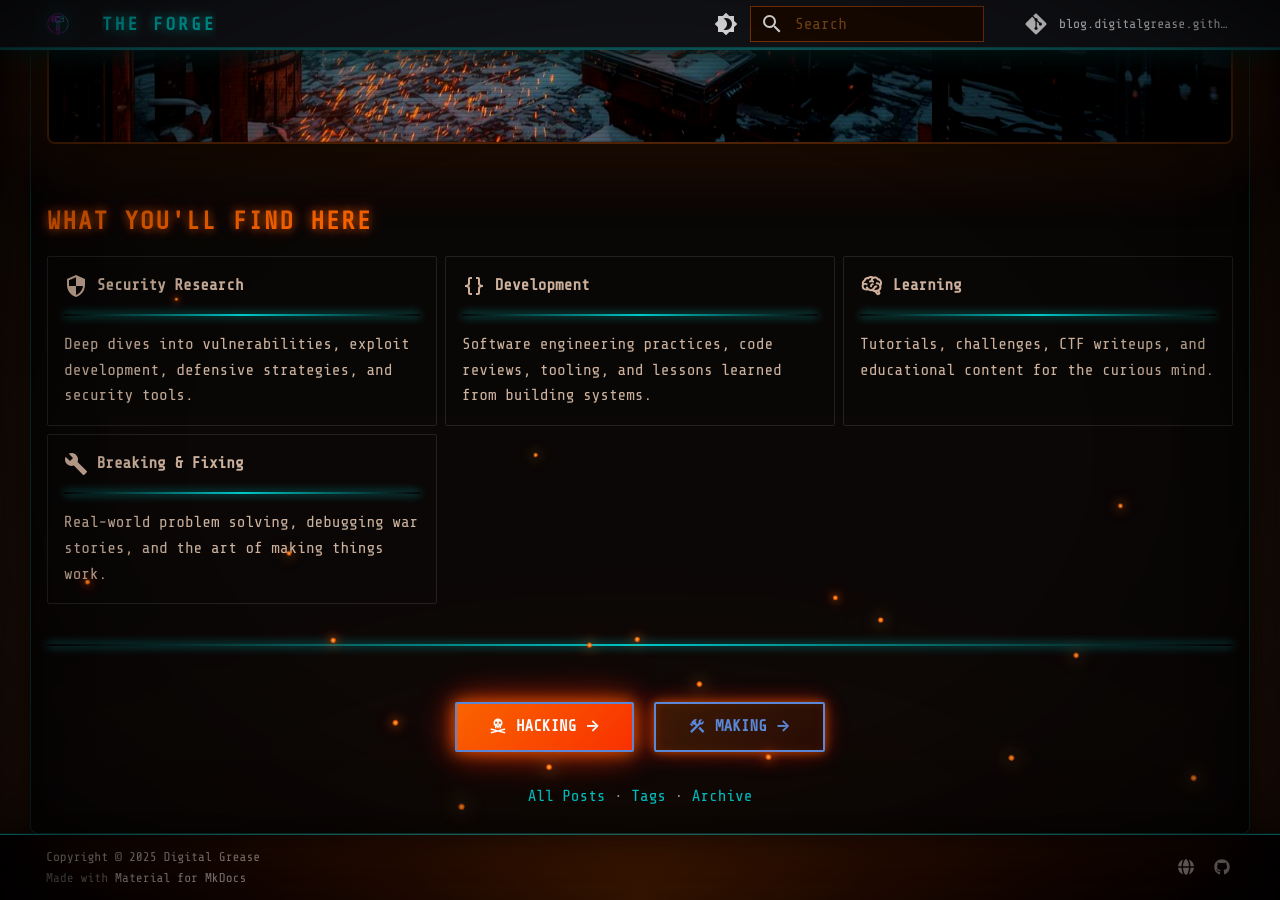
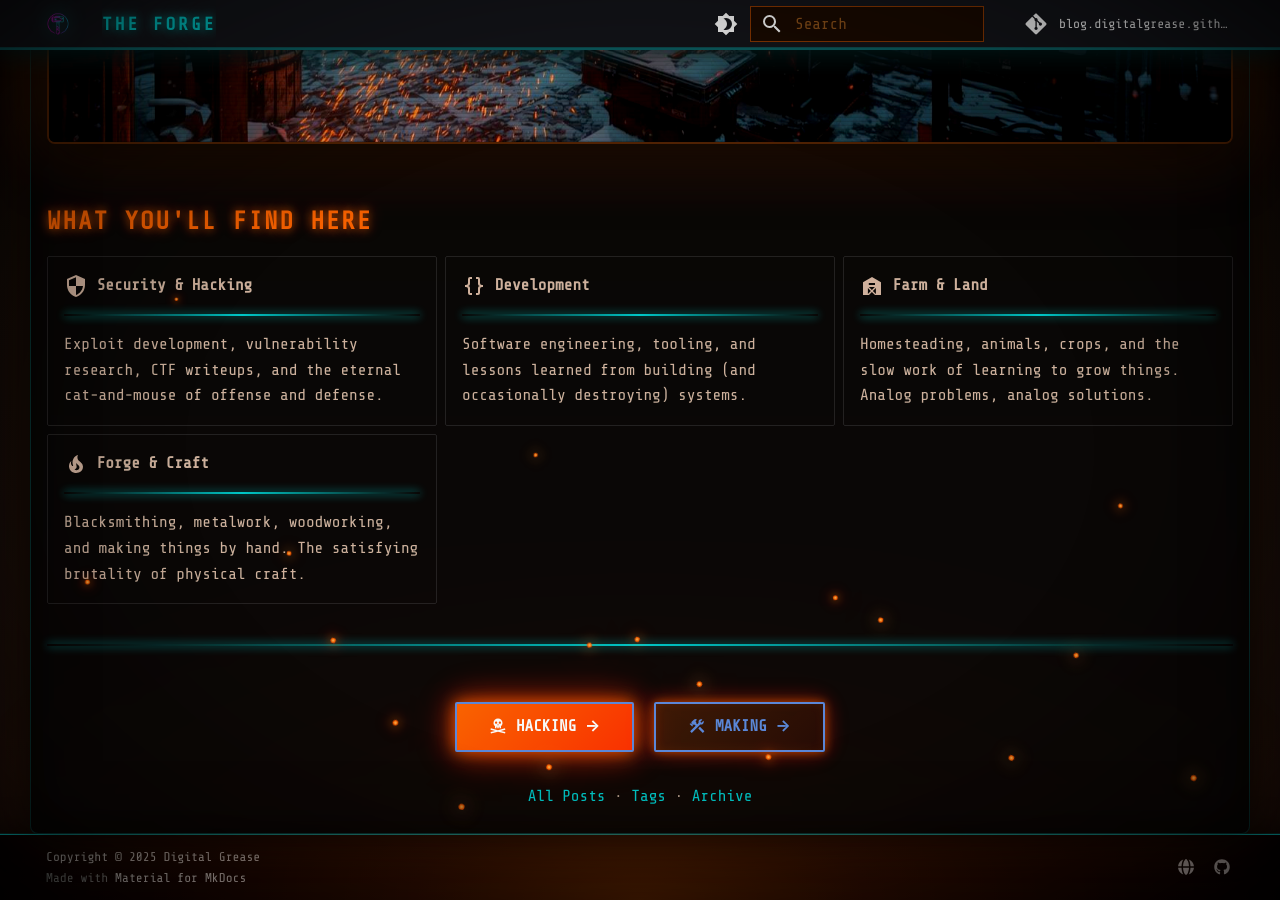
Before and after one commit to digital-grease/blog.digitalgrease.github.io, an MkDocs documentation site: the page built from docs/index.md, in a window 1280 px wide and 900 px high, scrolled down 933 px. Built offline with MkDocs 1.6.1 and Material for MkDocs 9.7.7, drawn with Linux system fonts in a browser that asks for light colours; comment, search, counter and statistics services are not loaded.

Commit message:
formatting again

```diff
--- a/docs/index.md
+++ b/docs/index.md
@@ -28,29 +28,29 @@ hide:
 
 <div class="grid cards" markdown>
 
--   :material-security:{ .lg .middle } **Security Research**
+-   :material-security:{ .lg .middle } **Security & Hacking**
 
     ---
 
-    Deep dives into vulnerabilities, exploit development, defensive strategies, and security tools.
+    Exploit development, vulnerability research, CTF writeups, and the eternal cat-and-mouse of offense and defense.
 
 -   :material-code-braces:{ .lg .middle } **Development**
 
     ---
 
-    Software engineering practices, code reviews, tooling, and lessons learned from building systems.
+    Software engineering, tooling, and lessons learned from building (and occasionally destroying) systems.
 
--   :material-brain:{ .lg .middle } **Learning**
+-   :material-barn:{ .lg .middle } **Farm & Land**
 
     ---
 
-    Tutorials, challenges, CTF writeups, and educational content for the curious mind.
+    Homesteading, animals, crops, and the slow work of learning to grow things. Analog problems, analog solutions.
 
--   :material-wrench:{ .lg .middle } **Breaking & Fixing**
+-   :material-fire:{ .lg .middle } **Forge & Craft**
 
     ---
 
-    Real-world problem solving, debugging war stories, and the art of making things work.
+    Blacksmithing, metalwork, woodworking, and making things by hand. The satisfying brutality of physical craft.
 
 </div>
 
```
